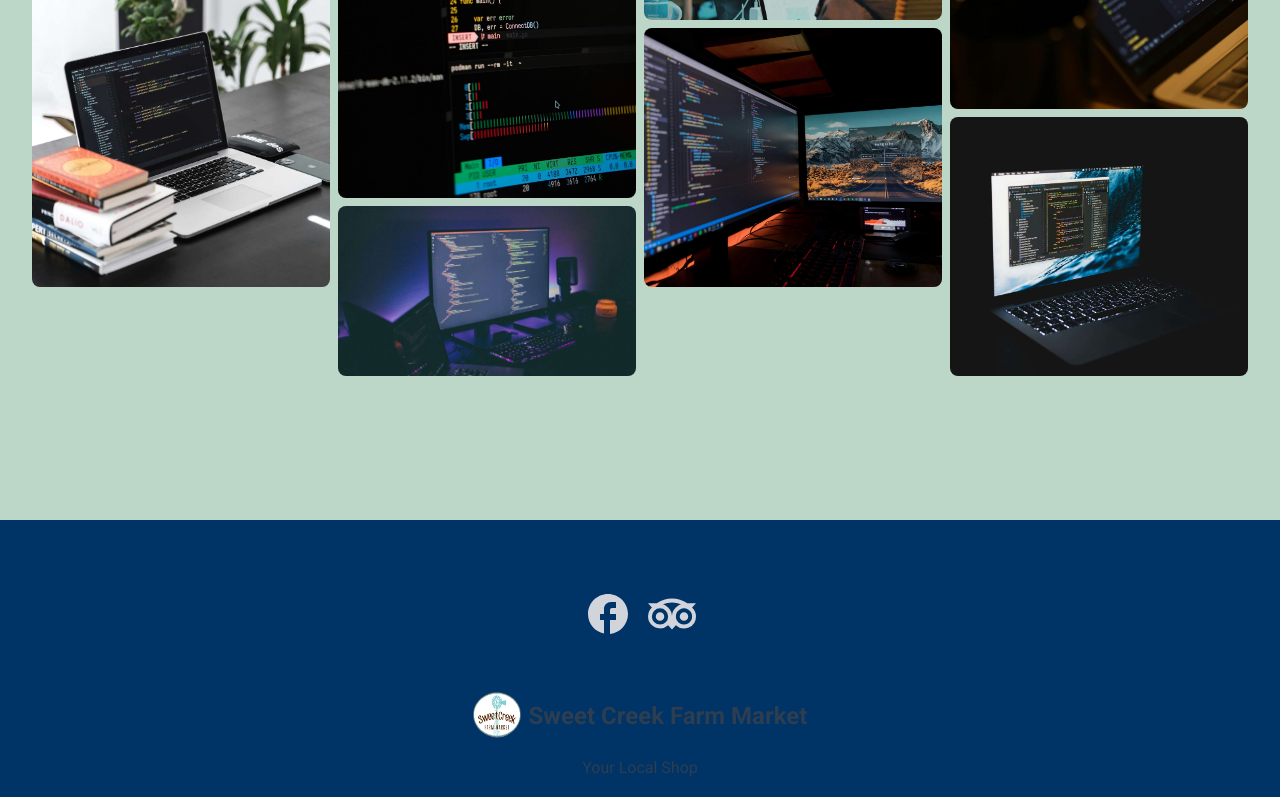
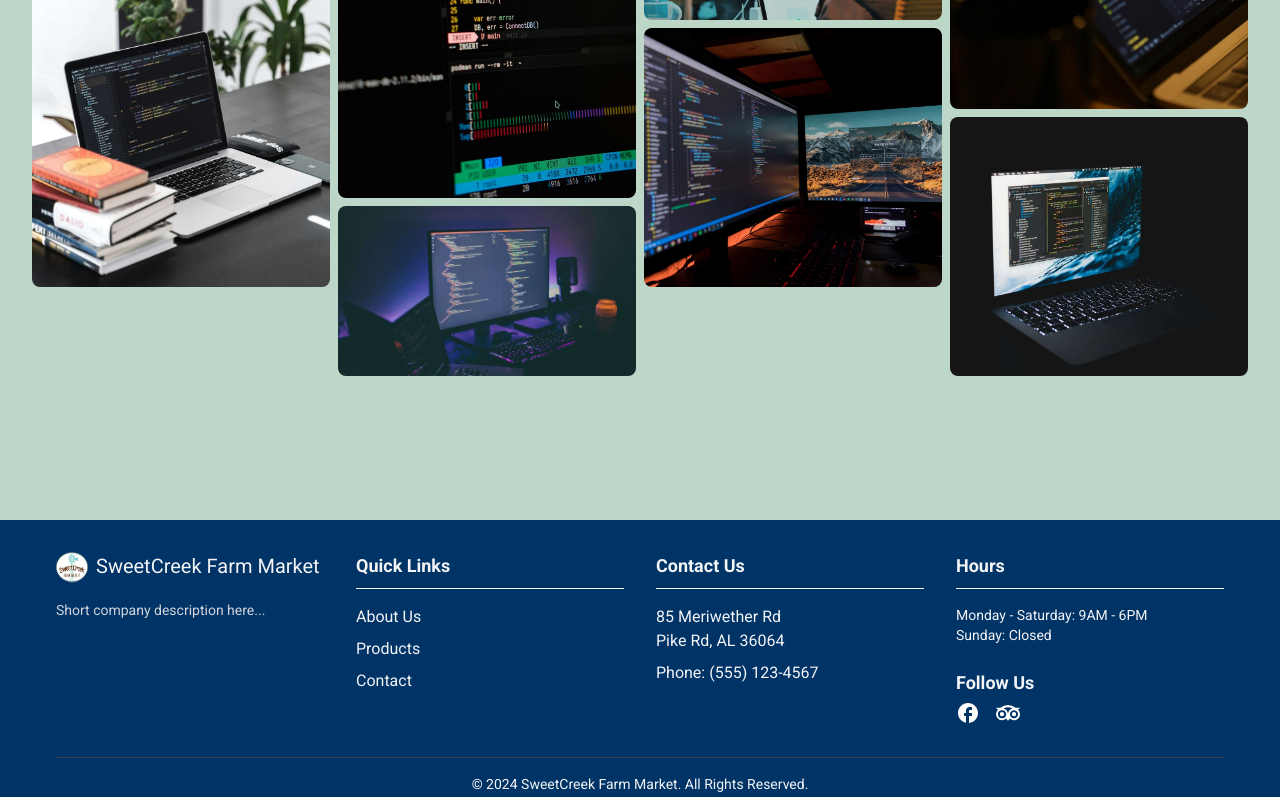
Before and after one commit to shyjuezy/sweet-creek-market, a Next.js app: page / in a window 1280 px wide. Shown: the part 2000-2797 px from the top of the page. Built offline with nearby package versions, Linux system fonts and the light colour scheme.

Commit message:
Improved footer section

```diff
--- a/src/components/footer.tsx
+++ b/src/components/footer.tsx
@@ -2,13 +2,61 @@ import Link from "next/link";
 
 export function Footer() {
   return (
-    <footer className="w-full bg-primary grid grid-rows-2 grid-cols-1 gap-4 py-8">
-      <div className="flex flex-col items-center justify-center gap-4">
-        <div className="flex gap-4 text-gray-300">
+    <footer className="w-full bg-primary py-8 text-gray-100">
+      <div className="container mx-auto px-4">
+        {/* Main Footer Content */}
+        <div className="grid md:grid-cols-4 gap-8 pb-8">
+          {/* Column 1: Company Info */}
+          <div className="col-span-1">
+            <Link href="/" className="flex gap-2 mb-4">
+              <img alt="Logo" src="/images/logo.png" className="size-8" />
+              <span className="text-xl">SweetCreek Farm Market</span>
+            </Link>
+            <p className="text-sm text-gray-300 mb-4">Short company description here...</p>
+          </div>
+
+          {/* Column 2: Quick Links */}
+          <div className="col-span-1">
+            <h3 className="text-lg font-semibold mb-4 border-b border-gray-100 pb-2">Quick Links</h3>
+            <ul className="space-y-2">
+              <li><Link href="/about">About Us</Link></li>
+              <li><Link href="/products">Products</Link></li>
+              <li><Link href="/contact">Contact</Link></li>
+            </ul>
+          </div>
+
+          {/* Column 3: Contact Info */}
+          <div className="col-span-1">
+            <h3 className="text-lg font-semibold mb-4 border-b border-gray-100 pb-2">Contact Us</h3>
+            <address className="not-italic">
+              <p>85 Meriwether Rd</p>
+              <p>Pike Rd, AL 36064</p>
+              <p className="mt-2">Phone: (555) 123-4567</p>
+            </address>
+          </div>
+
+          {/* Column 4: Hours & Social */}
+          <div className="col-span-1">
+            <h3 className="text-lg font-semibold mb-4 border-b border-gray-100 pb-2">Hours</h3>
+            <div className="mb-6">
+              <p className="text-sm">Monday - Saturday: 9AM - 6PM</p>
+              <p className="text-sm">Sunday: Closed</p>
+            </div>
+
+            <div>
+              <h3 className="text-lg font-semibold mb-1">Follow Us</h3>
+              <div className="flex gap-4">
+                {/* Facebook Icon */}
+                <Link
+                  href="https://www.facebook.com/SweetCreekFarmMarket"
+                  target="_blank"
+                  rel="noopener noreferrer"
+                  className="text-white hover:text-gray-300 transition-colors duration-200"
+                >
                   <svg
                     xmlns="http://www.w3.org/2000/svg"
-            width="3em"
-            height="3em"
+                    width="24"
+                    height="24"
                     viewBox="0 0 24 24"
                   >
                     <path
@@ -16,10 +64,19 @@ export function Footer() {
                       d="M22 12c0-5.52-4.48-10-10-10S2 6.48 2 12c0 4.84 3.44 8.87 8 9.8V15H8v-3h2V9.5C10 7.57 11.57 6 13.5 6H16v3h-2c-.55 0-1 .45-1 1v2h3v3h-3v6.95c5.05-.5 9-4.76 9-9.95"
                     />
                   </svg>
+                </Link>
+
+                {/* TripAdvisor Icon */}
+                <Link
+                  href="https://www.tripadvisor.com/your-page"
+                  target="_blank"
+                  rel="noopener noreferrer"
+                  className="text-white hover:text-gray-300 transition-colors duration-200"
+                >
                   <svg
                     xmlns="http://www.w3.org/2000/svg"
-            width="3em"
-            height="3em"
+                    width="24"
+                    height="24"
                     viewBox="0 0 576 512"
                   >
                     <path
@@ -27,26 +84,15 @@ export function Footer() {
                       d="M528.91 178.82L576 127.58H471.66a326.11 326.11 0 0 0-367 0H0l47.09 51.24a143.911 143.911 0 0 0 194.77 211.91l46.14 50.2l46.11-50.17a143.94 143.94 0 0 0 241.77-105.58h-.03a143.56 143.56 0 0 0-46.94-106.36M144.06 382.57a97.39 97.39 0 1 1 97.39-97.39a97.39 97.39 0 0 1-97.39 97.39M288 282.37c0-64.09-46.62-119.08-108.09-142.59a281 281 0 0 1 216.17 0C334.61 163.3 288 218.29 288 282.37m143.88 100.2h-.01a97.405 97.405 0 1 1 .01 0M144.06 234.12h-.01a51.06 51.06 0 1 0 51.06 51.06v-.11a51 51 0 0 0-51.05-50.95m287.82 0a51.06 51.06 0 1 0 51.06 51.06a51.06 51.06 0 0 0-51.06-51.06"
                     />
                   </svg>
+                </Link>
               </div>
             </div>
-      <div className="flex flex-col items-center justify-center gap-4">
-        <Link href="/" className="flex gap-2">
-          <img
-            alt="Sweet Creek Farm MarketLogo"
-            src="/images/logo.png"
-            className="size-12"
-          />
-          <span className="self-center text-2xl font-semibold whitespace-nowrap">
-            Sweet Creek Farm Market
-          </span>
-        </Link>
-        <p className="max-w-xs">Your Local Shop</p>
-        <div className="flex flex-row justify-center text-sm text-foreground gap-1">
-          <span>© 2024 </span>
-          <Link href="/" className="cursor-pointer">
-            Sweet Creek Farm Market
-          </Link>
-          <span>, All Rights Reserved.</span>
+          </div>
+        </div>
+
+        {/* Bottom Bar */}
+        <div className="border-t border-gray-700 pt-4 text-sm text-center">
+          <p>© {new Date().getFullYear()} SweetCreek Farm Market. All Rights Reserved.</p>
         </div>
       </div>
     </footer>
--- a/src/components/top-dishes.tsx
+++ b/src/components/top-dishes.tsx
@@ -13,7 +13,8 @@ import { Card, CardContent } from "@/components/ui/card";
 
 export function TopDishesSection() {
   return (
-    <section className="px-8 md:px-24 flex flex-col items-center gap-6 py-8 sm:gap-7 bg-gradient-to-br from-[#B2DFDB] to-[#E0E0E0]">
+    <section className="bg-gradient-to-br from-[#B2DFDB] to-[#E0E0E0]">
+      <div className="container flex flex-col items-center gap-6 py-8 sm:gap-7 mx-auto py-8">
         <div className="flex flex-col gap-3">
           <h2 className="font-heading text-3xl font-semibold tracking-tight sm:text-4xl text-balance text-center">
             Featured Products
@@ -62,6 +63,7 @@ export function TopDishesSection() {
           </CarouselContent>
           <CarouselNext className="-right-6 size-7 xl:-right-12 xl:size-8" />
         </Carousel>
+      </div>
     </section>
   );
 }
--- a/src/data/navLinks.ts
+++ b/src/data/navLinks.ts
@@ -5,8 +5,9 @@ export interface NavLink {
 }
 
 export const navLinks: NavLink[] = [
-    { href: "#", label: "Features" },
-    { href: "#", label: "Pricing" },
+    { href: "#", label: "About Us" },
+    { href: "#", label: "Contact Us" },
+    { href: "#", label: "Menus" },
     { href: "#", label: "Careers" },
-    { href: "#", label: "Contact Us" },
+    { href: "#", label: "Catering" },
 ];
```
Lines whose indentation alone changed are shown as unchanged.
